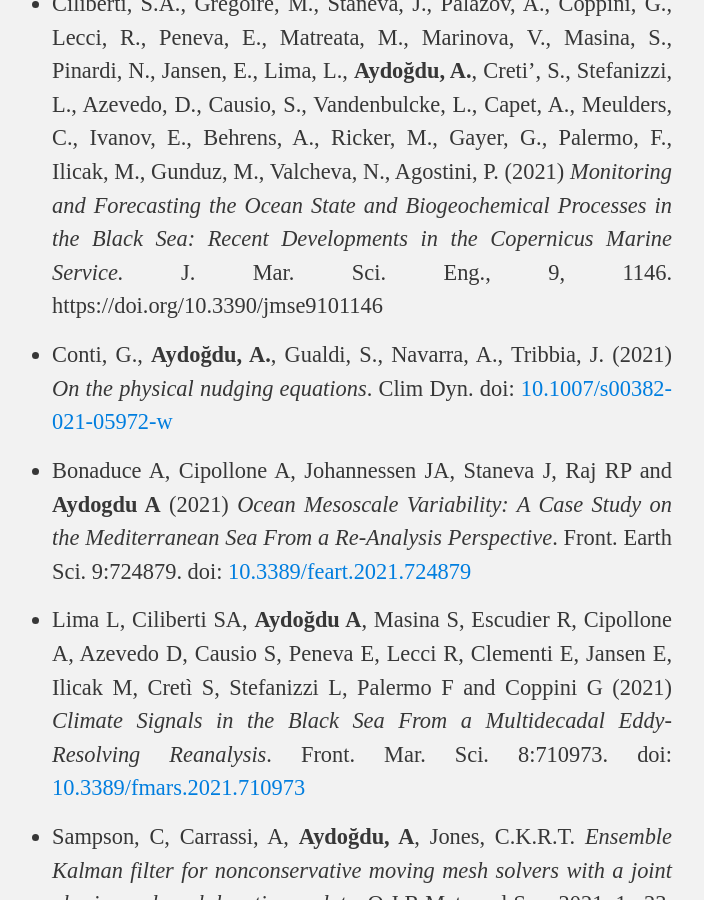
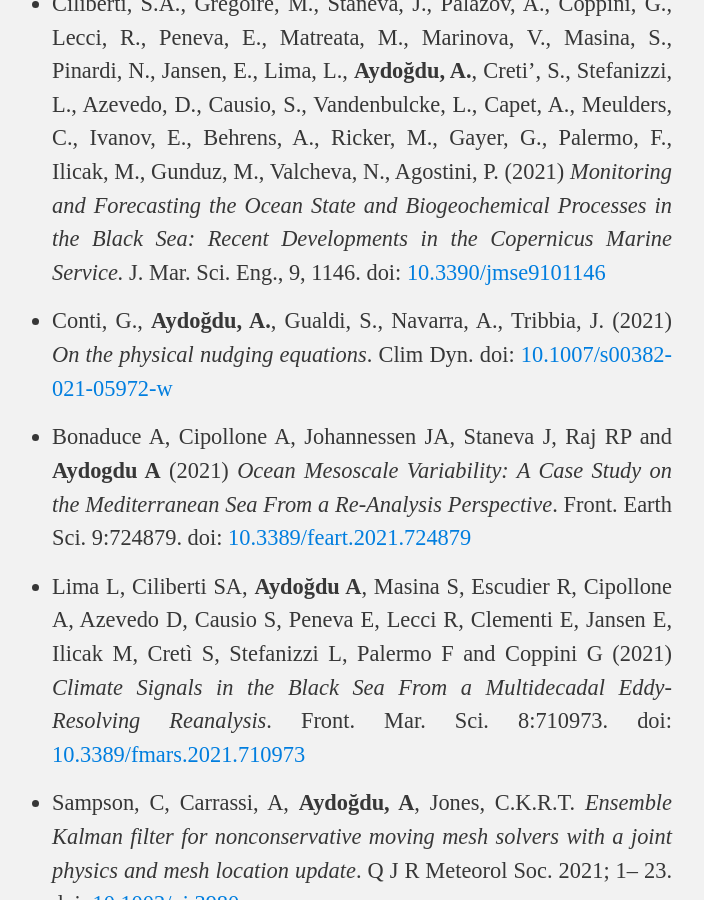
Before and after one commit to aydogduali/aydogduali.github.io, a Jekyll site: the page built from research/publication.md, in a window 1280 px wide and 900 px high, scrolled down 653 px. Shown: the whole window, without its empty margins (288-992 px from the left). Built offline with Jekyll 4.4.1, drawn with Linux system fonts in a browser that asks for light colours; our own code applies the rules of GitHub Pages for plain Markdown files; the repository's description, which GitHub fills in, is left out; some of the changed lines change nothing that is shown.

Commit message:
add BS JMSE paper

```diff
--- a/research/publication.md
+++ b/research/publication.md
@@ -6,7 +6,7 @@
 
 ### Peer Reviewed Article
 
-- Ciliberti, S.A., Grégoire, M., Staneva, J., Palazov, A., Coppini, G., Lecci, R., Peneva, E., Matreata, M., Marinova, V., Masina, S., Pinardi, N., Jansen, E., Lima, L., __Aydoğdu, A.__, Creti’, S., Stefanizzi, L., Azevedo, D., Causio, S., Vandenbulcke, L., Capet, A., Meulders, C., Ivanov, E., Behrens, A., Ricker, M., Gayer, G., Palermo, F., Ilicak, M., Gunduz, M., Valcheva, N., Agostini, P. (2021) *Monitoring and Forecasting the Ocean State and Biogeochemical Processes in the Black Sea: Recent Developments in the Copernicus Marine Service.* J. Mar. Sci. Eng., 9, 1146. https://doi.org/10.3390/jmse9101146
+- Ciliberti, S.A., Grégoire, M., Staneva, J., Palazov, A., Coppini, G., Lecci, R., Peneva, E., Matreata, M., Marinova, V., Masina, S., Pinardi, N., Jansen, E., Lima, L., __Aydoğdu, A.__, Creti’, S., Stefanizzi, L., Azevedo, D., Causio, S., Vandenbulcke, L., Capet, A., Meulders, C., Ivanov, E., Behrens, A., Ricker, M., Gayer, G., Palermo, F., Ilicak, M., Gunduz, M., Valcheva, N., Agostini, P. (2021) *Monitoring and Forecasting the Ocean State and Biogeochemical Processes in the Black Sea: Recent Developments in the Copernicus Marine Service.* J. Mar. Sci. Eng., 9, 1146. doi: [10.3390/jmse9101146](https://doi.org/10.3390/jmse9101146)
 
 - Conti, G., __Aydoğdu, A.__, Gualdi, S., Navarra, A., Tribbia, J. (2021) *On the physical nudging equations*. Clim Dyn. doi: [10.1007/s00382-021-05972-w](https://doi.org/10.1007/s00382-021-05972-w)
 
```
